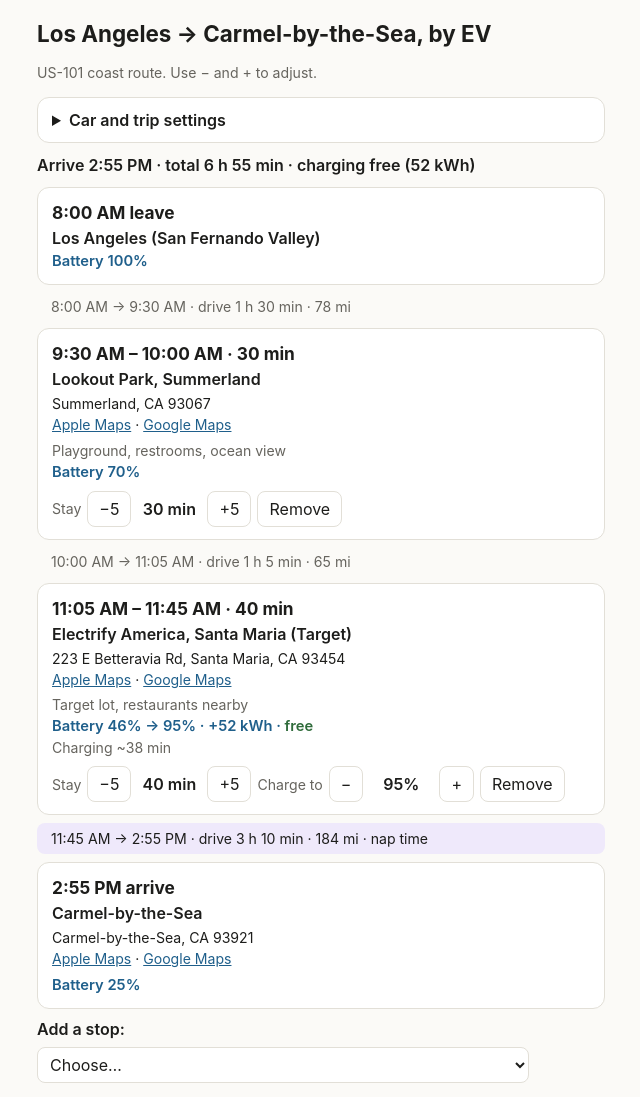
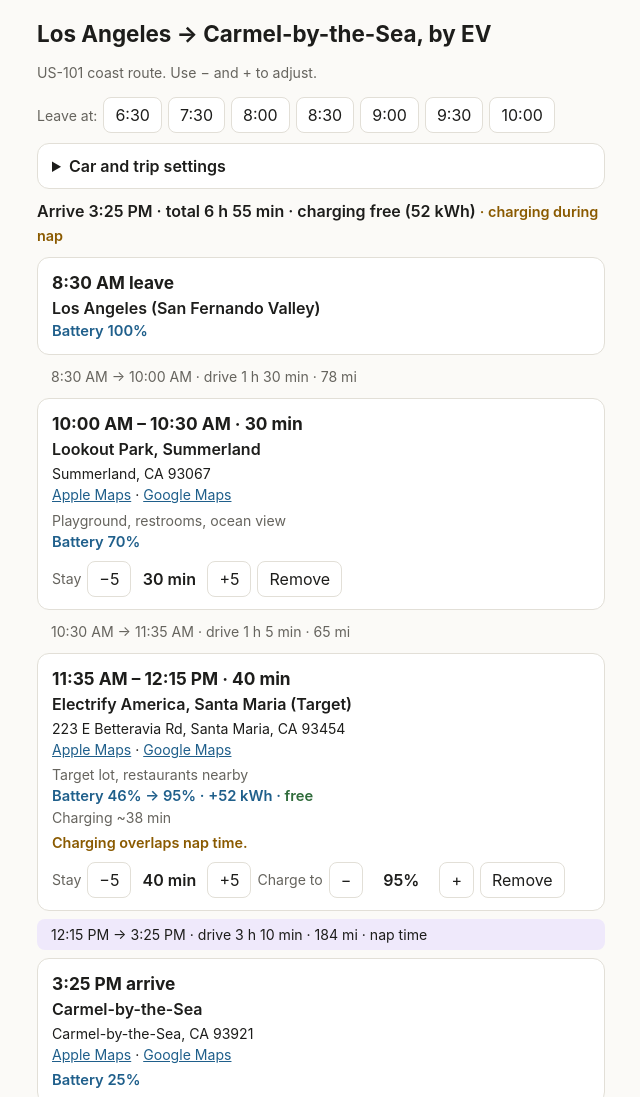
Before and after one commit to siplay01/ev-trip, a plain HTML site: page index.html in a window 1280 px wide. Shown: the top 1097 px of the page, without its empty margins (319-959 px from the left). Drawn offline with Linux system fonts and the light colour scheme.

Commit message:
Departure buttons 6:30-10:00, 8:30 default, one charge in Santa Maria

```diff
--- a/index.html
+++ b/index.html
@@ -51,6 +51,7 @@ td,th{border-bottom:1px solid var(--line);padding:5px 4px;text-align:left;vertic
 <main>
 <h1>Los Angeles &rarr; Carmel-by-the-Sea, by EV</h1>
 <p class="mut">US-101 coast route. Use &minus; and + to adjust.</p>
+<div class="row" id="presets"><span class="mut">Leave at:</span></div>
 
 <details>
 <summary>Car and trip settings</summary>
@@ -112,15 +113,13 @@ var P = [
  {id:"end", n:"Carmel-by-the-Sea", mile:327, min:345, q:"Ocean Ave, Carmel-by-the-Sea, CA 93921"}
 ];
 var byId = {}; P.forEach(function(p){byId[p.id]=p;});
-var DEF = {dep:"08:00", eff:2.5, batt:105.2, start:100, reserve:15, carkw:195, napA:"12:00", napB:"15:00", ea:true,
+var DEF = {dep:"08:30", eff:2.5, batt:105.2, start:100, reserve:15, carkw:195, napA:"12:00", napB:"15:00", ea:true,
   stops:[{id:"lookout",dur:30},{id:"eaSM",dur:40,to:95}]};
 var S;
 
-var PRESETS = {
-  "800": {dep:"08:00", stops:[{id:"lookout",dur:30},{id:"eaSM",dur:40,to:95}]},
-  "930": {dep:"09:30", stops:[{id:"eaSB",dur:40,to:95},{id:"eaSol",dur:20,to:60}]},
-  "900": {dep:"09:00", stops:[{id:"lookout",dur:30},{id:"eaSB",dur:40,to:95},{id:"eaSol",dur:20,to:60}]}
-};
+var STD=[{id:"lookout",dur:30},{id:"eaSM",dur:40,to:95}];
+var PRESETS = {"630":{dep:"06:30",stops:[{id:"eaSM",dur:30,to:90},{id:"kingcity",dur:15}]}};
+["0730","0800","0830","0900","0930","1000"].forEach(function(k){ PRESETS[String(+k)] = {dep:k.slice(0,2)+":"+k.slice(2), stops:STD}; });
 function load(){
   var k = location.hash.slice(1);
   if (PRESETS[k]) { S = Object.assign(JSON.parse(JSON.stringify(DEF)), JSON.parse(JSON.stringify(PRESETS[k]))); return; }
@@ -239,6 +238,12 @@ document.getElementById("copy").addEventListener("click", function(){
 document.getElementById("reset").addEventListener("click", function(){ S=JSON.parse(JSON.stringify(DEF)); fill(); render(); });
 
 function fill(){ ["dep","eff","batt","start","reserve","carkw","napA","napB"].forEach(function(k){ document.getElementById(k).value=S[k]; }); document.getElementById("ea").checked=!!S.ea; }
+Object.keys(PRESETS).sort(function(a,b){return a-b;}).forEach(function(k){
+  var b=document.createElement("button"), d=PRESETS[k].dep.split(":");
+  b.textContent=(+d[0])+":"+d[1];
+  b.addEventListener("click",function(){ S=Object.assign(JSON.parse(JSON.stringify(DEF)), JSON.parse(JSON.stringify(PRESETS[k]))); fill(); render(); });
+  document.getElementById("presets").appendChild(b);
+});
 load(); fill(); catalog(); render();
 </script>
 </body>
```
